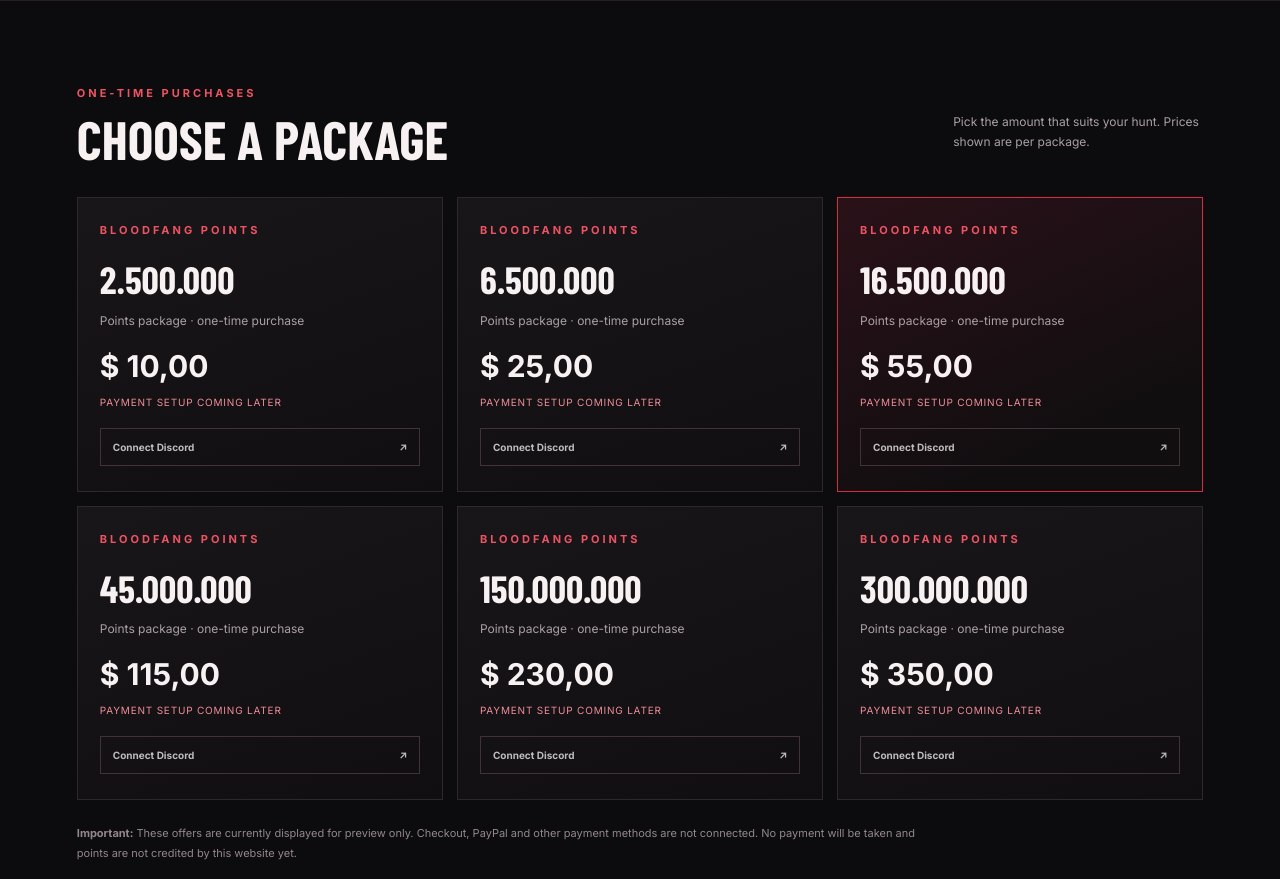
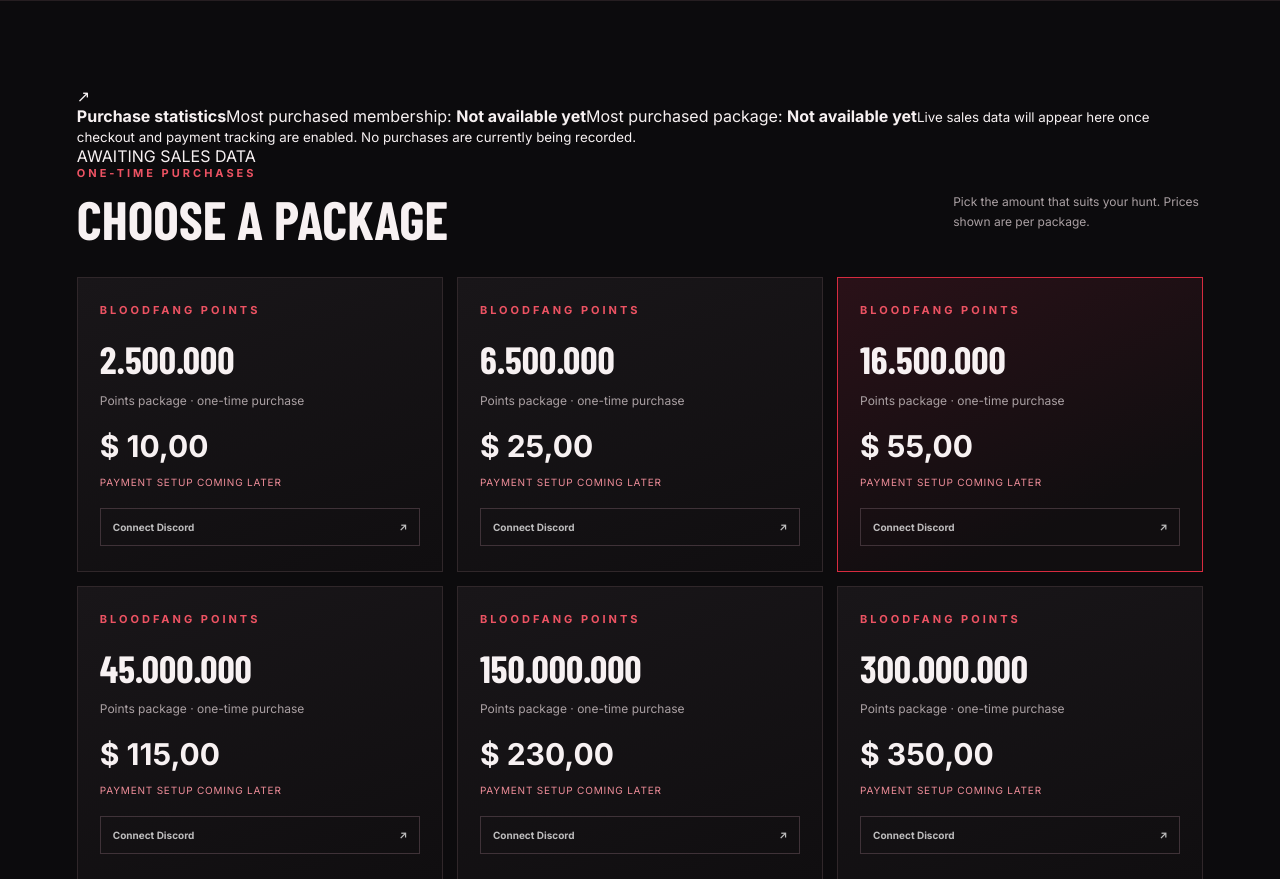
Before and after one commit to kingsnowy14-cloud/bloodfang-membership, a Flask app: page /points-shop in a window 1280 px wide. Shown: the part 701-1580 px from the top of the page. Run offline with Flask 3, Linux system fonts and the light colour scheme; some web fonts are replaced.

Commit message:
Add purchase statistics to points shop

```diff
--- a/templates/points.html
+++ b/templates/points.html
@@ -15,7 +15,7 @@
 <section class="hero points-hero"><div class="eyebrow">THE ISLE: EVRIMA · ONE-TIME PURCHASES</div><h1>BLOODPOINTS<br><span>SHOP.</span></h1>
 <p>Choose your BLOODFANG points package. Every offer on this page is a one-time purchase, not a monthly membership subscription.</p>
 <a class="primary" href="#points-packages">Explore packages <span>↓</span></a><div class="hero-mark">BF</div></section>
-<section class="section points-section" id="points-packages"><div class="section-head"><div><div class="eyebrow">ONE-TIME PURCHASES</div><h2>Choose a package</h2></div><p>Pick the amount that suits your hunt. Prices shown are per package.</p></div>
+<section class="section points-section" id="points-packages"><div class="sales-stats" aria-label="Purchase statistics"><div class="sales-stats-icon">↗</div><div class="sales-stats-copy"><strong>Purchase statistics</strong><span>Most purchased membership: <b>Not available yet</b></span><span>Most purchased package: <b>Not available yet</b></span><small>Live sales data will appear here once checkout and payment tracking are enabled. No purchases are currently being recorded.</small></div><span class="stats-status">AWAITING SALES DATA</span></div><div class="section-head"><div><div class="eyebrow">ONE-TIME PURCHASES</div><h2>Choose a package</h2></div><p>Pick the amount that suits your hunt. Prices shown are per package.</p></div>
 <div class="points-grid">{% for pack in points %}<article class="point-card {% if pack.featured %}point-featured{% endif %}"><div class="eyebrow">BLOODFANG POINTS</div><h3>{{ pack.points }}</h3><p>Points package · one-time purchase</p><div class="point-price">$ {{ pack.price }}</div><div class="point-note">Payment setup coming later</div>{% if user %}<button class="tier-button" type="button" disabled>Purchase unavailable <span>⌛</span></button>{% else %}<a class="tier-button" href="/login">Connect Discord <span>↗</span></a>{% endif %}</article>{% endfor %}</div>
 <p class="disclaimer"><strong>Important:</strong> These offers are currently displayed for preview only. Checkout, PayPal and other payment methods are not connected. No payment will be taken and points are not credited by this website yet.</p>
 </section>
```
